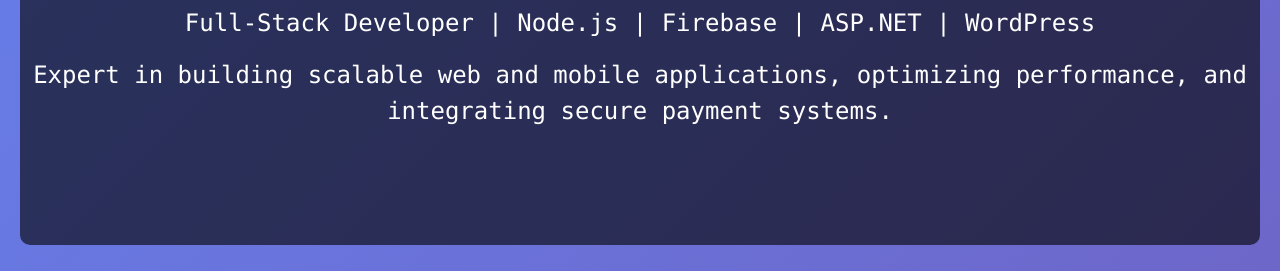
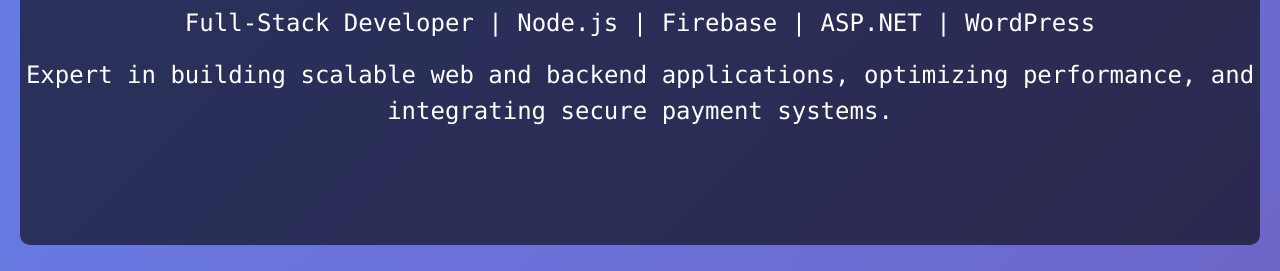
Before and after one commit to mikeooo009/abdo.github.io, a plain HTML site: page index.html in a window 1280 px wide. Shown: the part 200-471 px from the top of the page. Drawn offline with nearby package versions, Linux system fonts and the light colour scheme.

Commit message:
Update index.html

```diff
--- a/index.html
+++ b/index.html
@@ -124,7 +124,7 @@
 <section class="hero">
   <h1>Abdo Zaher</h1>
   <p>Full-Stack Developer | Node.js | Firebase | ASP.NET | WordPress</p>
-  <p>Expert in building scalable web and mobile applications, optimizing performance, and integrating secure payment systems.</p>
+  <p>Expert in building scalable web and backend applications, optimizing performance, and integrating secure payment systems.</p>
 
 </section>
 
```
